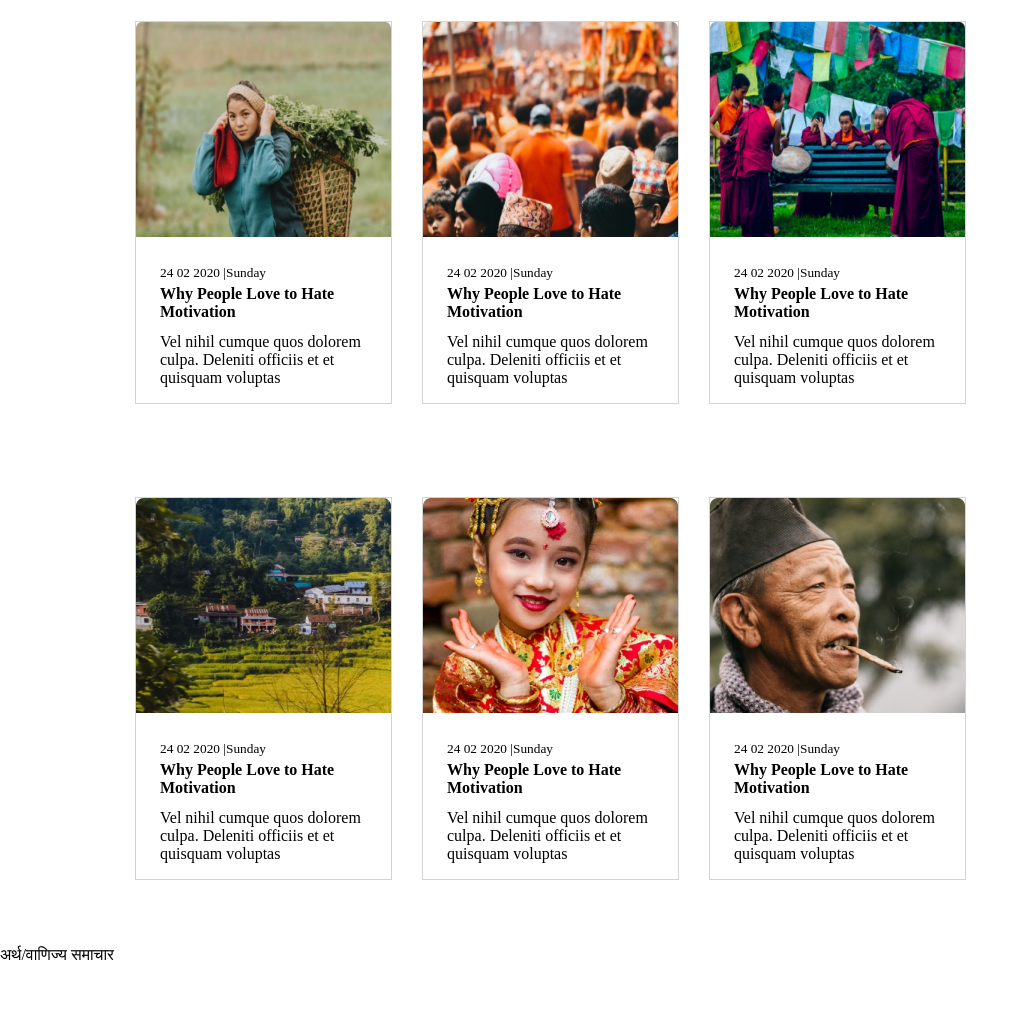
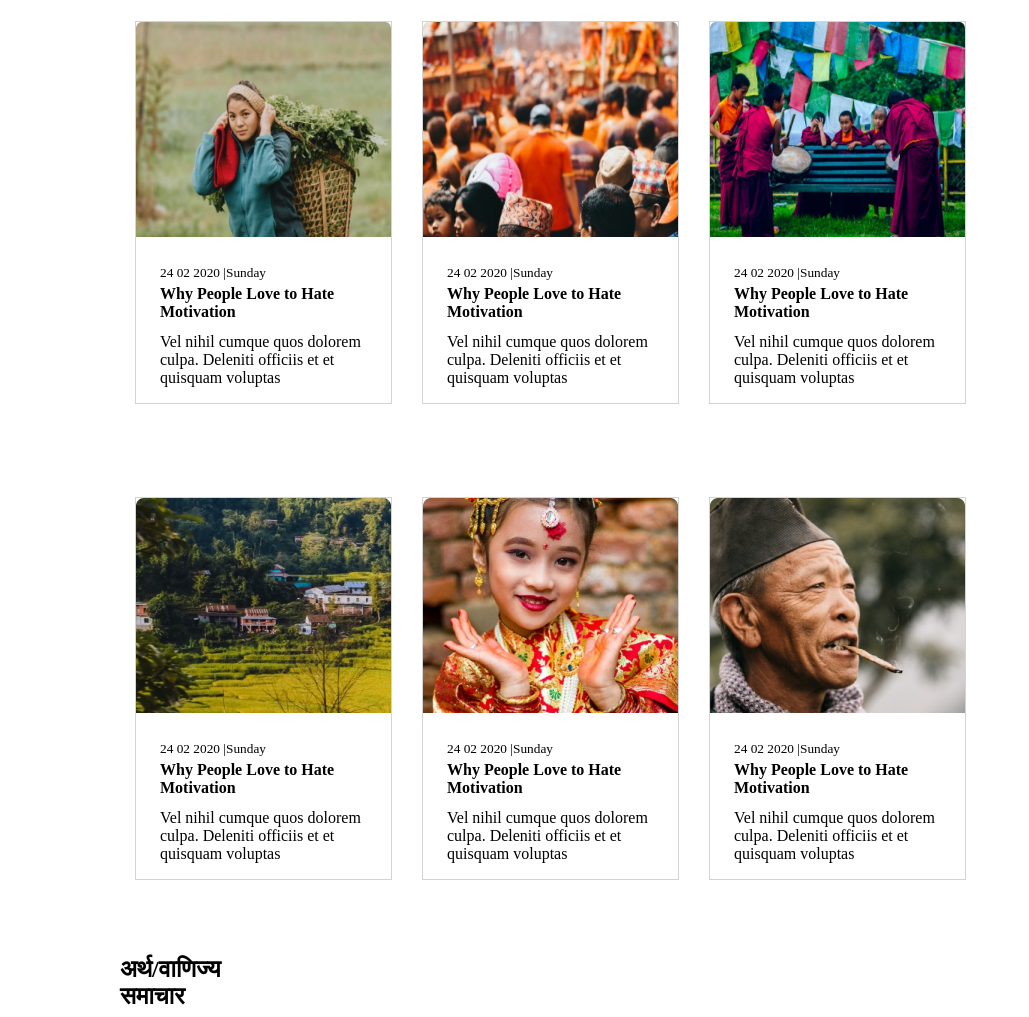
Before and after one commit to Biswaskhatri/News-Portal, a plain HTML site: page index.html in a window 1280 px wide. Shown: the part 3371-4388 px from the top of the page, without its empty margins (0-1029 px from the left). Before the commit the page ends 4335 px from the top, so only its background shows below. Drawn offline with Linux system fonts and the light colour scheme.

Commit message:
Update style.css

```diff
--- a/style.css
+++ b/style.css
@@ -386,3 +386,11 @@ margin: 52px 0px 40px 0px;
     margin-top: 10px;
     margin-bottom: 20px;
 }
+
+.artha{
+    margin: 58px 1005px 7px 120px;
+}
+.artha p{
+    font-weight: 600;
+    font-size: x-large;
+}
```
